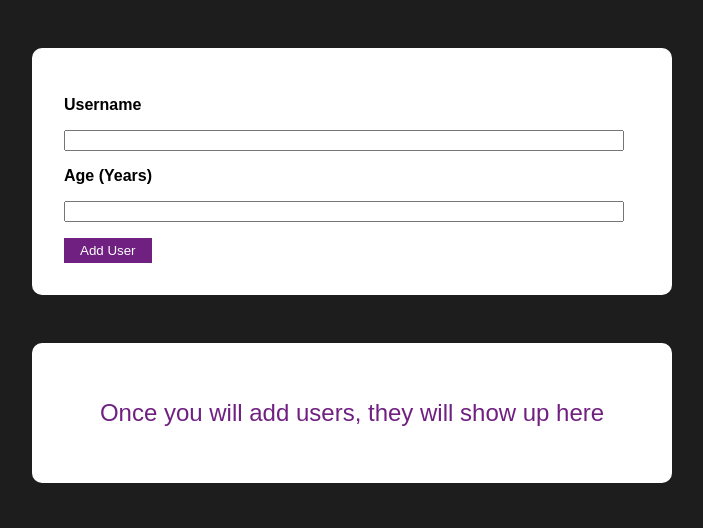
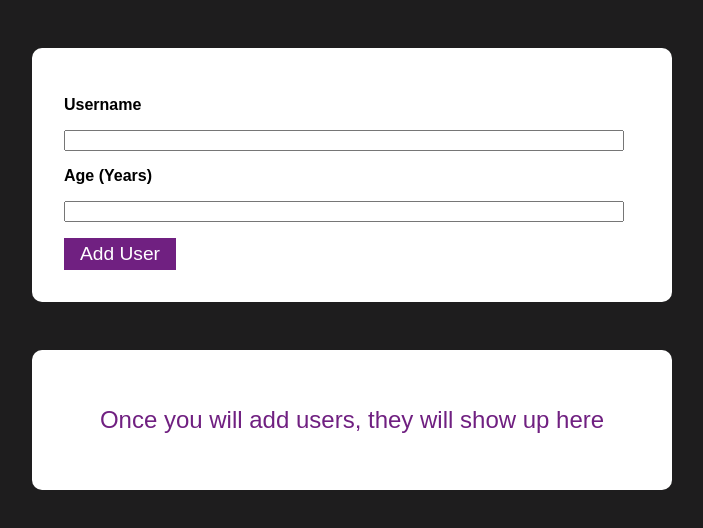
Before and after one commit to Lorand98/first-react-app, a React (Create React App) app: page / in a window 1280 px wide. Shown: the top 528 px of the page, without its empty margins (288-991 px from the left). Built offline with nearby package versions, Linux system fonts and the light colour scheme.

Commit message:
Handling invalid input and adding the modal window

```diff
--- a/src/App.js
+++ b/src/App.js
@@ -1,22 +1,42 @@
 import UserInputForm from "./components/UserInput/UserInputForm";
 import Card from "./components/UI/Card";
 import UserList from "./components/UserList/UserList";
+import Modal from "./components/UI/Modal";
 import { useState } from "react";
+import styles from "./App.module.css";
 
 function App() {
   const [users, setUsers] = useState([]);
+  const [showModal, setShowModal] = useState(false);
+  const [modalText, setModalText] = useState("");
 
   function addUser(user) {
     setUsers((prevState) => [...prevState, user]);
   }
+
+  function setErrorMessage(msg) {
+    setModalText(msg);
+    setShowModal(true);
+  }
+
+  function closeModal() {
+    setShowModal(false);
+  }
+
   return (
     <div>
-      <Card>
-        <UserInputForm onAddUser={addUser} />
-      </Card>
-      <Card>
-        <UserList users={users} />
-      </Card>
+      <div className={showModal ? styles["modal-enabled"] : ""}>
+        <Card>
+          <UserInputForm
+            onAddUser={addUser}
+            setErrorMessage={setErrorMessage}
+          />
+        </Card>
+        <Card>
+          <UserList users={users} />
+        </Card>
+      </div>
+      {showModal && <Modal onClose={closeModal}>{modalText}</Modal>}
     </div>
   );
 }
--- /dev/null
+++ b/src/App.module.css
@@ -0,0 +1,3 @@
+.modal-enabled {
+  opacity: 0.3;
+}
--- /dev/null
+++ b/src/components/UI/Button.js
@@ -0,0 +1,15 @@
+import "./Button.module.css";
+
+function Button(props) {
+  return (
+    <button
+      className={props.className}
+      type={props.isSubmit && "submit"}
+      onClick={props.onClick}
+    >
+      {props.children}
+    </button>
+  );
+}
+
+export default Button;
--- /dev/null
+++ b/src/components/UI/Button.module.css
@@ -0,0 +1,7 @@
+button {
+  color: #fff;
+  background-color: #702081;
+  padding: 0.3rem 1rem;
+  border: none;
+  font-size: 1.2rem;
+}
--- a/src/components/UI/Card.js
+++ b/src/components/UI/Card.js
@@ -1,7 +1,8 @@
 import styles from "./Card.module.css";
 
 function Card(props) {
-  return <div className={styles.container}>{props.children}</div>;
+  const classes = `${styles.container} + ${props.className}`;
+  return <div className={classes}>{props.children}</div>;
 }
 
 export default Card;
--- /dev/null
+++ b/src/components/UI/Modal.js
@@ -0,0 +1,17 @@
+import styles from "./Modal.module.css";
+import Card from "./Card";
+import Button from "./Button";
+
+function Modal(props) {
+  return (
+    <Card className={styles.modal}>
+      <h1 className={styles.header}>Invalid Input</h1>
+      <p className={styles.message}>{props.children}</p>
+      <Button onClick={props.onClose} className={styles["modal-btn"]}>
+        Okay
+      </Button>
+    </Card>
+  );
+}
+
+export default Modal;
--- /dev/null
+++ b/src/components/UI/Modal.module.css
@@ -0,0 +1,30 @@
+.modal {
+  width: 500px;
+  height: 100px;
+  margin: 0 auto;
+  display: table;
+  position: absolute;
+  left: 0;
+  right: 0;
+  top: 40%;
+  border: 1px solid;
+  -webkit-transform: translateY(-50%);
+  -moz-transform: translateY(-50%);
+  -ms-transform: translateY(-50%);
+  -o-transform: translateY(-50%);
+  transform: translateY(-50%);
+}
+
+.modal-btn {
+  position: absolute;
+  right: 2rem;
+  bottom: 0.5rem;
+}
+
+.header {
+  margin-top: 0;
+}
+
+.message {
+  margin: 3rem 0;
+}
--- a/src/components/UserInput/UserInput.module.css
+++ b/src/components/UserInput/UserInput.module.css
@@ -10,10 +10,3 @@ input {
 label {
   font-weight: bold;
 }
-
-button {
-  color: #fff;
-  background-color: #702081;
-  padding: 0.3rem 1rem;
-  border: none;
-}
--- a/src/components/UserInput/UserInputForm.js
+++ b/src/components/UserInput/UserInputForm.js
@@ -1,4 +1,5 @@
 import UserInput from "./UserInput";
+import Button from "../UI/Button";
 import { useState } from "react";
 
 function UserInputForm(props) {
@@ -14,8 +15,21 @@ function UserInputForm(props) {
 
   function addUserHandler(e) {
     e.preventDefault();
+    if (user.name.trim() === "" || user.age.trim() === "") {
+      props.setErrorMessage(
+        "Please enter a valid name and age (non-empty values)."
+      );
+      setUser({ name: "", age: "" });
+      return;
+    }
+
+    if (user.age < 0) {
+      props.setErrorMessage("Please enter a valid age (>0).");
+      setUser({ name: "", age: "" });
+      return;
+    }
+
     props.onAddUser({ ...user, id: Math.random() });
-    setUser({ name: "", age: "" });
   }
 
   return (
@@ -36,7 +50,7 @@ function UserInputForm(props) {
       >
         {user.age}
       </UserInput>
-      <button type="submit">Add User</button>
+      <Button isSubmit={true}>Add User</Button>
     </form>
   );
 }
```
